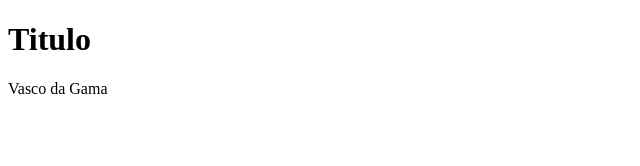
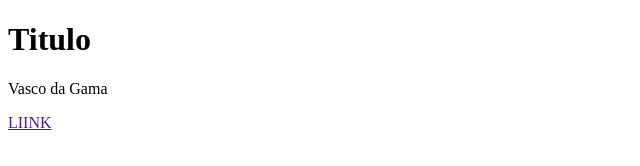
Before and after one commit to GabeAugust/Aula-3, a plain HTML site: page index.html in a window 1280 px wide. Shown: the full height of the page, 0-640 px from the left. Drawn offline with Linux system fonts and the light colour scheme.

Commit message:
link adicionado

```diff
--- a/index.html
+++ b/index.html
@@ -8,5 +8,6 @@
 <body>
     <h1> Titulo</h1>
     <p>Vasco da Gama</p>
+    <a href=""> LIINK</a>
 </body>
 </html>
```
